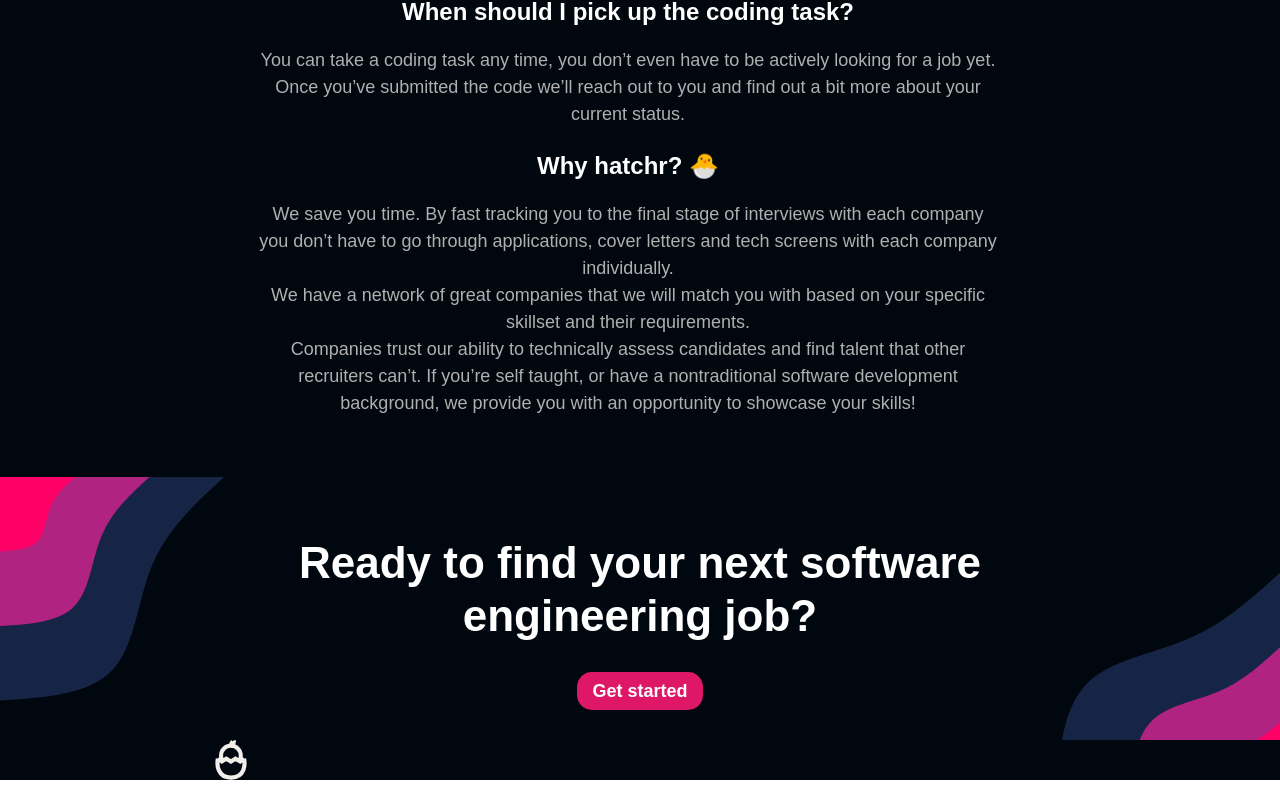
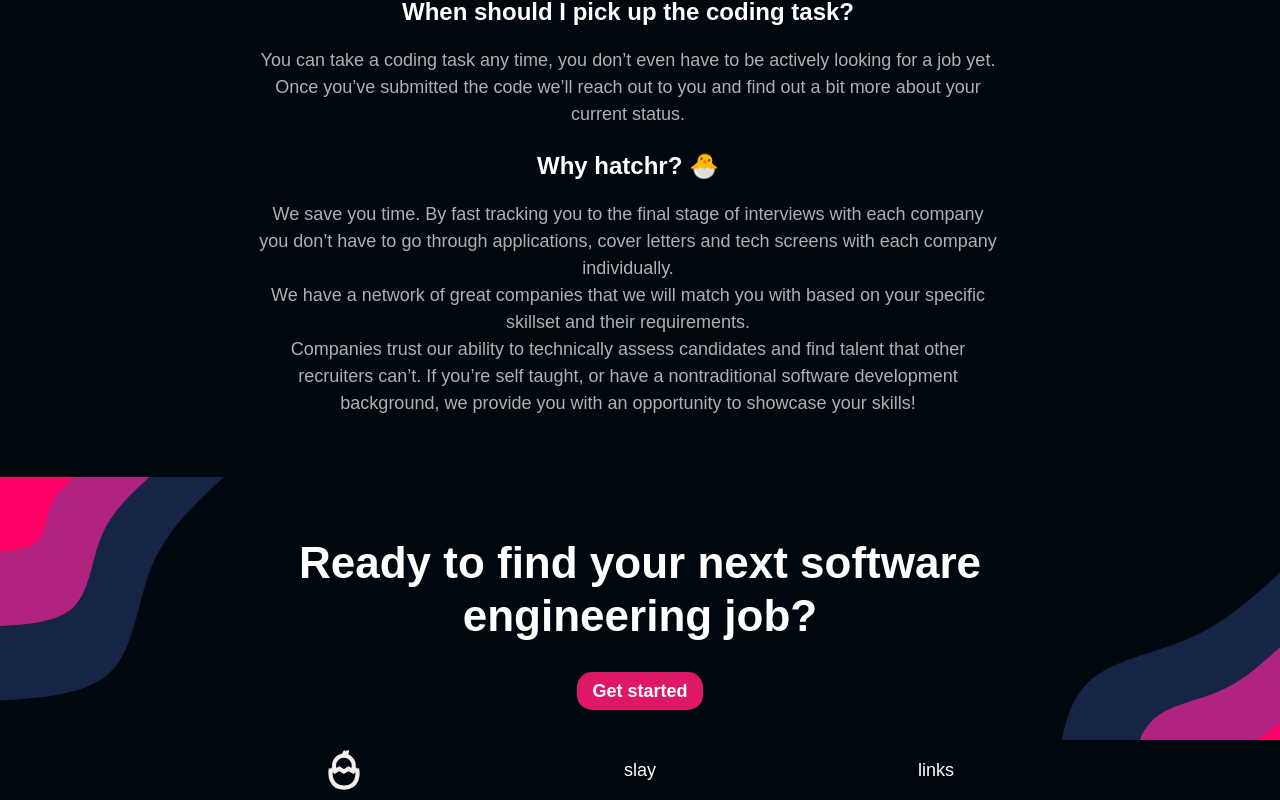
Before and after one commit to viranyidylan/hatchr-react-app, a React (Create React App) app: page / in a window 1280 px wide. Shown: the part 1747-2547 px from the top of the page. Built offline with nearby package versions, Linux system fonts and the light colour scheme; a web font is replaced by a local one.

Commit message:
added stuff to footer and fixed sizing

```diff
--- a/src/components/Footer/Footer.css
+++ b/src/components/Footer/Footer.css
@@ -2,15 +2,19 @@
   position: relative;
   bottom: 0;
   width: 100%;
-  height: fit-content;
-  display: block;
+  height: 60px;
+  display: flex;
+  align-items: center;
+  justify-content: center;
 
   background-size: cover;
   background-color: var(--charcoal);
+  color: white;
 }
 
 .footer-container.container {
   width: 70%;
   min-width: 500px;
   max-width: 1100px;
+  height: fit-content;
 }
--- a/src/components/Footer/Footer.tsx
+++ b/src/components/Footer/Footer.tsx
@@ -7,8 +7,16 @@
   return (
     <div className="footer">
       <Container className="footer-container">
-        <Stack gap={5} direction="horizontal">
-          <Logo height="40px"/>
+        <Stack gap={3} direction="horizontal">
+          <Col>
+            <Logo height="40px" />
+          </Col>
+          <Col>
+            <p>slay</p>
+          </Col>
+          <Col>
+            <p>links</p>
+          </Col>
         </Stack>
       </Container>
     </div>
```
